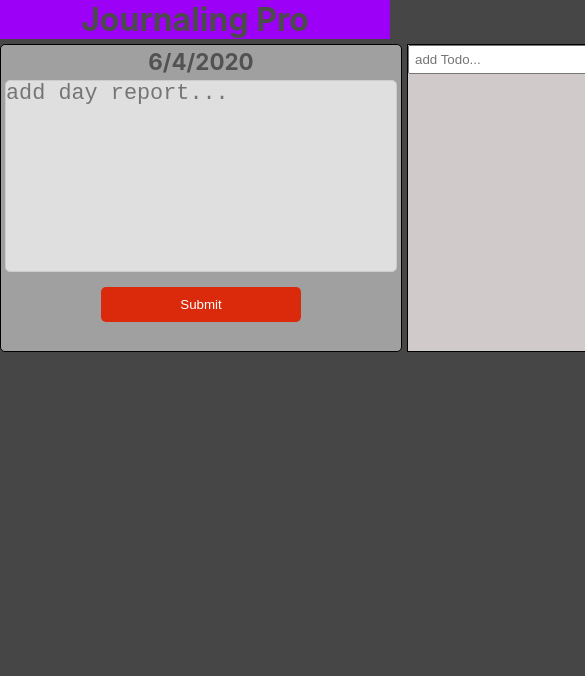
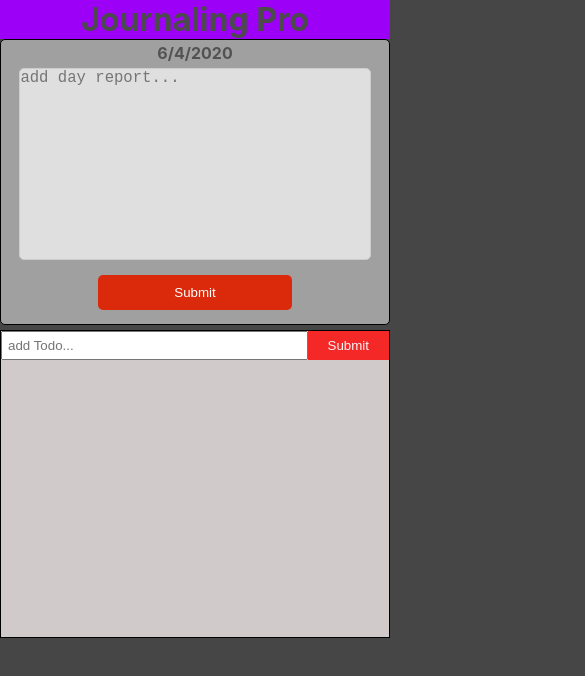
Before and after one commit to akiosTerr/Journaling-Pro, a React (Create React App) app: page / in a window 390 px wide. Shown: the top 676 px of the page, 585 px wide, since content can reach past the window. Built offline with nearby package versions, Linux system fonts and the light colour scheme; no server answers.

Commit message:
responsive layout style

```diff
--- a/src/components/addReport.js
+++ b/src/components/addReport.js
@@ -2,19 +2,19 @@ import React, { Component } from 'react';
 
 export default class AddReport extends Component {
 	state = {
-		content: ''
+		content: '',
 	};
 
-	switchEmptyNotifier = v => {
+	switchEmptyNotifier = (v) => {
 		this.emptyNotifier.style.display = v;
 	};
 
-	onChange = e => {
+	onChange = (e) => {
 		this.switchEmptyNotifier('none');
 		this.setState({ [e.target.name]: e.target.value });
 	};
 
-	onSubmit = e => {
+	onSubmit = (e) => {
 		e.preventDefault();
 		if (this.state.content === '') {
 			this.switchEmptyNotifier('block');
@@ -29,11 +29,11 @@ export default class AddReport extends Component {
 	};
 	render() {
 		return (
-			<form onSubmit={this.onSubmit} className='form-style'>
+			<form onSubmit={this.onSubmit} className='form-style grid-item'>
 				<p id='date-p'>{this.props.date}</p>
 				<p
 					id='emptNotifier'
-					ref={emptNotifier => {
+					ref={(emptNotifier) => {
 						this.emptyNotifier = emptNotifier;
 					}}>
 					cannot be empty
@@ -43,7 +43,7 @@ export default class AddReport extends Component {
 					name='content'
 					placeholder='add day report...'
 					id='report-text'
-					ref={textarea => {
+					ref={(textarea) => {
 						this.textAreaElement = textarea;
 					}}
 				/>
--- a/src/components/journalApp.js
+++ b/src/components/journalApp.js
@@ -81,15 +81,10 @@ class App extends Component {
 			<>
 				<div className='wrapper'>
 					<div className='gridCap'>
-						<AddReport
-							className='grid-item addReport'
-							date={this.getDate()}
-							addReport={this.addReport}
-						/>
+						<AddReport date={this.getDate()} addReport={this.addReport} />
 						<div className='grid-item reportFeed'>
 							<DayReports
 								delRep={this.delReport}
-								className='dayReports'
 								reports={this.state.journalReports}
 							/>
 						</div>
--- a/src/components/style/journalApp.css
+++ b/src/components/style/journalApp.css
@@ -1,3 +1,9 @@
+
+body {
+	background: rgb(70, 70, 70);
+}
+
+
 header {
 	color: rgb(75, 75, 75);
 	background: rgb(156, 0, 246);
@@ -5,48 +11,10 @@ header {
 	width: 100%;
 }
 
-body {
-    background: rgb(70, 70, 70);
-}
-
 .wrapper {
 }
 
-.gridCap {
-    display: grid;
-    grid-template-areas:
-    "addrep feedrep" "todo feedrep" "todo feedrep";
-    gap: 5px
-}
-
-@media (max-width: 480px) {
-
-    .gridCap{
-        grid-template-areas:
-        "feedrep feedrep" "addrep addrep" "todo todo" ;
-        font-size: 1.4em;
-    }
-
-}
-
-.grid-item{
-
-}
-
-.addReport {
-    grid-area: addrep;
-}
-
-.reportFeed{
-    grid-area: feedrep;
-    display: flex;
-    flex-direction: column;
-}
-
-.dayReports{
-}
-
-.navRepItem{
+.navRepItem {
 	display: flex;
 	flex-direction: row;
 	justify-content: space-between;
@@ -65,31 +33,26 @@ body {
 	border: none;
 }
 
-#deletebtn:hover{
-    opacity: 0.8;
+#deletebtn:hover {
+	opacity: 1;
 }
 
 .reportItem {
 	background-color: rgb(49, 49, 49);
-    padding: 15px;
+	padding: 15px 40px;
 	color: rgb(255, 255, 255);
 	margin: 0.4em 0;
 }
 
-.reportItem h3{
+.reportItem h3 {
 	opacity: 0.6;
 	font-size: 1.5em;
 }
 
-.reportItem p{
+.reportItem p {
 	margin: 0 auto;
 	text-align: justify;
 	max-width: 80ch;
-
-}
-
-.appTodo{
-    grid-area: todo;
 }
 
 .form-style {
@@ -98,7 +61,6 @@ body {
 	border: 1px solid rgb(0, 0, 0);
 	border-radius: 5px;
 	background-color: #a0a0a0;
-    min-width: 400px;
 	max-height: 400px;
 }
 
@@ -111,12 +73,10 @@ body {
 	margin: 2px auto;
 	line-height: 1.2em;
 	min-height: 190px;
-    min-width: 390px;
 	resize: none;
 	border: 1px solid #ccc;
     border-radius: 5px;
 }
-
 
 #date-p {
 	color: rgb(82, 82, 82);
@@ -134,7 +94,6 @@ body {
 	background-color: red;
 }
 
-
 #subbtn {
 	background-color: rgb(219, 42, 11);
 	color: white;
@@ -145,3 +104,65 @@ body {
 	border-radius: 5px;
 	cursor: pointer;
 }
+
+
+/* Extra small devices (phones, 600px and down) */
+/* @media only screen and (max-width: 600px) {...} */
+
+/* Small devices (portrait tablets and large phones, 600px and up) */
+/* @media only screen and (min-width: 600px) {...} */
+
+/* Medium devices (landscape tablets, 768px and up) */
+/* @media only screen and (min-width: 768px) {...} */
+
+/* Large devices (laptops/desktops, 992px and up) */
+/* @media only screen and (min-width: 992px) {...} */
+
+/* Extra large devices (large laptops and desktops, 1200px and up) */
+/* @media only screen and (min-width: 1200px) {...} */
+
+.gridCap {
+	display: grid;
+	grid-template-columns: 1fr 3fr;
+	grid-template-areas: 'addrep feedrep' 'todo feedrep' 'todo feedrep';
+	gap: 5px;
+}
+
+.appTodo {
+	grid-area: todo;
+}
+
+.addReport {
+	grid-area: addrep;
+}
+
+.reportFeed {
+	grid-area: feedrep;
+	justify-self: center;
+	display: flex;
+	flex-direction: column;
+}
+
+@media only screen and (max-width: 768px) {
+	.gridCap {
+		grid-template-columns: 1fr 1fr;
+        grid-template-areas: 'addrep todo' 'feedrep feedrep' ;
+        justify-items: stretch;
+    }
+}
+
+
+@media only screen and (max-width: 480px) {
+	.gridCap {
+		grid-template-columns: 100%;
+        grid-template-areas: 'addrep ' 'todo' 'feedrep';
+        justify-items: stretch;
+    }
+}
+
+
+
+@media only screen and (max-width: 320px) {
+
+
+}
--- a/src/components/style/todoApp.css
+++ b/src/components/style/todoApp.css
@@ -2,14 +2,12 @@
   margin: 0;
   padding: 0;
 }
-
 
 .todoFlex {
   background: rgb(209, 202, 202);
   display: flex;
   flex-flow: column;
   min-height: 306px;
-  min-width: 326px;
  	border: 1px solid rgb(0, 0, 0);
 }
 
@@ -18,7 +16,7 @@
   border: 2px black solid ;
   background: rgb(0, 58, 71);
   color: #fff;
-  width: 20rem;
+  width: 90%;
   flex-flow: row wrap;
   margin: 5px auto;
   line-height: 0.7;
@@ -33,7 +31,7 @@
 .cbox {
   width: 20px;
   height: 20px;
-  margin: auto .7em;
+  margin: auto .8em;
 }
 
 .btnAdd {
--- a/src/components/todoApp.js
+++ b/src/components/todoApp.js
@@ -6,35 +6,35 @@ import axios from 'axios';
 
 class AppTodo extends Component {
 	state = {
-		todos: []
+		todos: [],
 	};
 
-	deleteTodo = id => {
+	deleteTodo = (id) => {
 		if (!window.confirm('Are you sure you wish to delete this item?')) {
 			return;
 		}
 		axios
 			.delete('http://localhost:5000/todos/' + id)
-			.then(res => console.log(res.data))
-			.catch(err => {
+			.then((res) => console.log(res.data))
+			.catch((err) => {
 				console.log('Error: ' + err);
 				return;
 			});
 
 		this.setState({
-			todos: [...this.state.todos.filter(todo => todo.id !== id)]
+			todos: [...this.state.todos.filter((todo) => todo.id !== id)],
 		});
 	};
 
 	//todo: connect toggle complete field to DB
-	toggleComplete = id => {
+	toggleComplete = (id) => {
 		this.setState({
-			todos: this.state.todos.map(rep => {
+			todos: this.state.todos.map((rep) => {
 				if (rep.id === id) {
 					rep.completed = !rep.completed;
 				}
 				return rep;
-			})
+			}),
 		});
 	};
 
@@ -43,12 +43,12 @@ class AppTodo extends Component {
 	};
 
 	loadTodos = () => {
-		axios.get('http://localhost:5000/todos/').then(res => {
+		axios.get('http://localhost:5000/todos/').then((res) => {
 			if (res.data.length > 0) {
-				let todoArr = res.data.map(obj => {
+				let todoArr = res.data.map((obj) => {
 					return {
 						id: obj._id,
-						content: obj.content
+						content: obj.content,
 					};
 				});
 				console.log(todoArr);
@@ -57,24 +57,24 @@ class AppTodo extends Component {
 		});
 	};
 
-	addTodo = content => {
+	addTodo = (content) => {
 		const newTodo = {
 			username: 'Akios',
 			content,
-			completed: false
+			completed: false,
 		};
 		axios
 			.post('http://localhost:5000/todos/add', newTodo)
-			.then(res => {
+			.then((res) => {
 				console.log(res.data);
 				this.loadTodos();
 			})
-			.catch(err => console.log('Error: ', err));
+			.catch((err) => console.log('Error: ', err));
 	};
 
 	render() {
 		return (
-			<div className='todoFlex'>
+			<div className='todoFlex grid-item'>
 				<AddTodo addTodo={this.addTodo} />
 				<Todos
 					delTodo={this.deleteTodo}
```
Also changed, not shown: src/components/layout/HeaderTodo.js (deleted, +0 -11 lines). Lines whose indentation alone changed are shown as unchanged.
